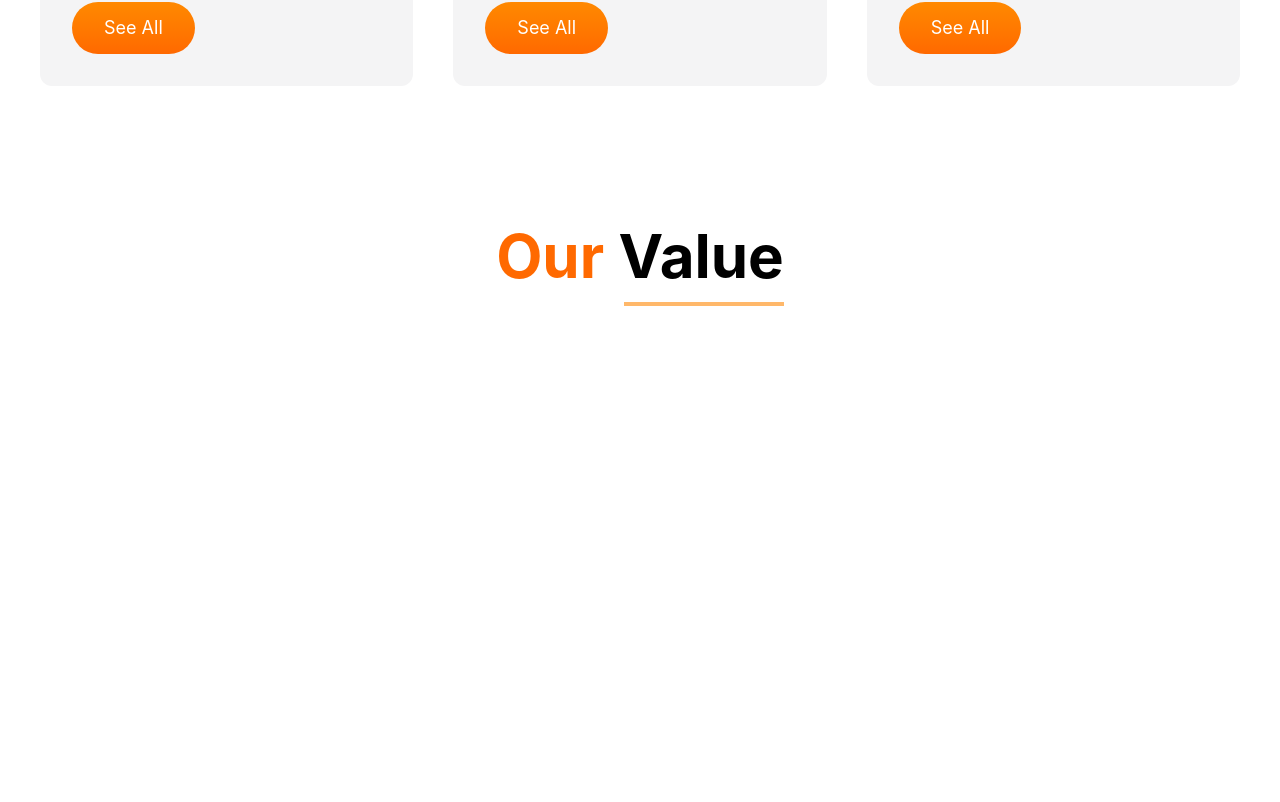
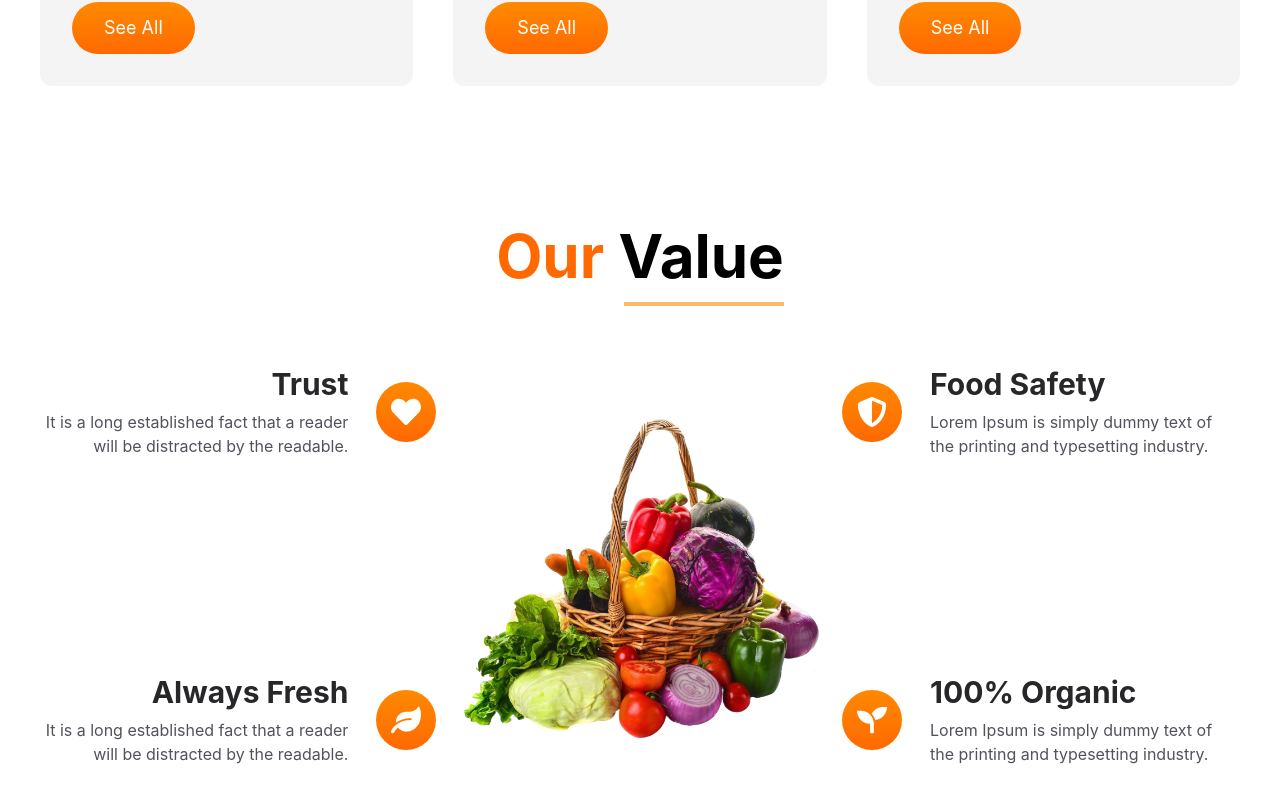
Before and after one commit to pandit-pradeep/Grocery-Website, a React (Vite) app in the folder grocify-website/: page / in a window 1280 px wide. Shown: the part 1434-2236 px from the top of the page. Before the commit the page ends 1800 px from the top, so only its background shows below. Built offline with nearby package versions, Linux system fonts and the light colour scheme.

Commit message:
Our Values Section Done

```diff
--- a/grocify-website/src/components/Values/Values.jsx
+++ b/grocify-website/src/components/Values/Values.jsx
@@ -1,17 +1,99 @@
 import React from 'react'
 import Heading from '../Heading/Heading'
+import { FaHeart, FaLeaf, FaSeedling, FaShieldAlt } from "react-icons/fa";
+import Basket from '../../assets/basket-full-vegetables.png'
+
 
 const Values = () => {
+
+
+  const LeftValues = value.slice(0, 2).map(item => {
+    return (
+      <div className='flex md:flex-row-reverse items-center gap-7 '>
+        <div>
+          <span className='flex justify-center items-center text-3xl text-white bg-gradient-to-b from-orange-400 to-orange-500 w-15 h-15 rounded-full'>{item.icons}</span>
+        </div>
+        <div className='md:text-right'>
+          <h3 className='text-zinc-800 text-3xl font-bold'>{item.title}</h3>
+          <p className='text-zinc-600 mt-2'>{item.para} </p>
+        </div>
+      </div>
+    )
+  })
+
+
+  const RightValues = value.slice(2).map(item => {
+    return (
+      <div className='flex items-center gap-7'>
+        <div>
+          <span className='flex justify-center items-center text-3xl text-white bg-gradient-to-b from-orange-400 to-orange-500 w-15 h-15 rounded-full'>{item.icons}</span>
+        </div>
+        <div className=''>
+          <h3 className='text-zinc-800 text-3xl font-bold'>{item.title}</h3>
+          <p className='text-zinc-600 mt-2'>{item.para} </p>
+        </div>
+      </div>
+    )
+  })
+
+
   return (
     <section>
-        <div className='max-w-[1400px] mx-auto px-10 py-15'>
-            <Heading highlight='Our' heading='Value' />
+      <div className='max-w-[1400px] mx-auto px-10 py-15'>
+        <Heading highlight='Our' heading='Value' />
+
+        <div className='flex md:flex-row flex-col gap-15 md:gap-5 mt-15'>
+
+          {/* Left Values */}
+          <div className='md:min-h-100 gap-15 flex flex-col justify-between'>
+            {LeftValues}
+          </div>
+
+          <div className=' md:flex w-1/2 hidden'>
+            <img src={Basket} alt="" />
+          </div>
+
+
+          {/* Right Values */}
+          <div className='md:min-h-100 gap-15 flex flex-col justify-between'>
+            {RightValues}
+          </div>
 
         </div>
+      </div>
     </section>
   )
 }
 
 export default Values
 
-const value = []
+const value = [
+
+  {
+    id: "1",
+    title: "Trust",
+    para: "It is a long established fact that a reader will be distracted by the readable.",
+    icons: <FaHeart />
+  },
+
+  {
+    id: "2",
+    title: "Always Fresh",
+    para: "It is a long established fact that a reader will be distracted by the readable.",
+    icons: <FaLeaf />
+  },
+
+  {
+    id: "3",
+    title: "Food Safety",
+    para: "Lorem Ipsum is simply dummy text of the printing and typesetting industry.",
+    icons: <FaShieldAlt />
+  },
+
+  {
+    id: "4",
+    title: "100% Organic",
+    para: "Lorem Ipsum is simply dummy text of the printing and typesetting industry.",
+    icons: <FaSeedling />
+  },
+]
```
Also changed, not shown: grocify-website/src/index.css (line endings or trailing spaces).
